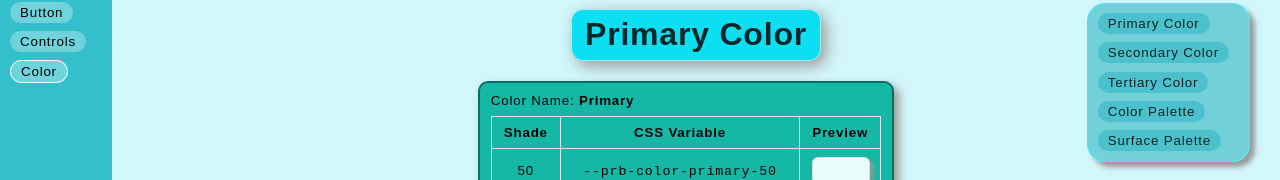
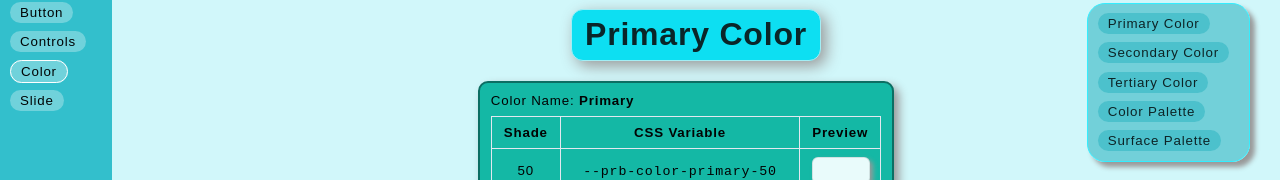
Before and after one commit to PRBDUDE/prb-controls, an Angular app: page /color in a window 1280 px wide. Shown: the part 107-287 px from the top of the page. Built offline with nearby package versions, Linux system fonts and the light colour scheme.

Commit message:
add slide to menu and route

```diff
--- a/src/app/app.routes.ts
+++ b/src/app/app.routes.ts
@@ -21,6 +21,11 @@ export const routes: Routes = [
     title: 'Color Palette',
   },
   {
+    path: 'slide',
+    loadComponent: () => import('./feature/slide/slide').then((m) => m.Slide),
+    title: 'Slide',
+  },
+  {
     path: 'path-not-found',
     loadComponent: () => import('./core/path-not-found/path-not-found').then((m) => m.PathNotFound),
     title: 'Path not found',
--- a/src/app/core/menu/menu.html
+++ b/src/app/core/menu/menu.html
@@ -9,5 +9,8 @@
     <li>
       <a routerLink="/color" aria-label="Color" routerLinkActive="active-link">Color</a>
     </li>
+    <li>
+      <a routerLink="/slide" aria-label="Slide" routerLinkActive="active-link">Slide</a>
+    </li>
   </menu>
 </nav>
```
